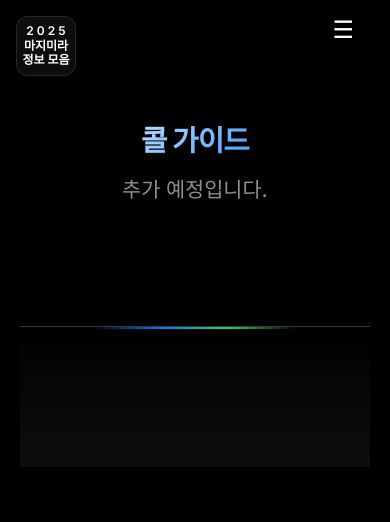
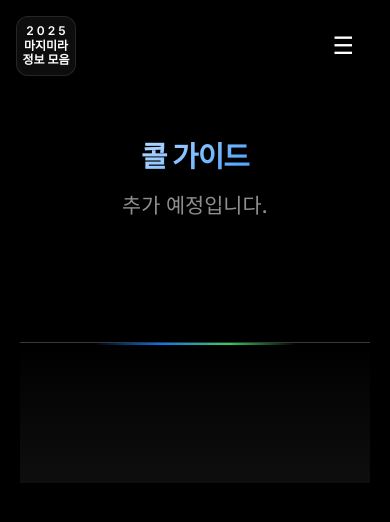
Before and after one commit to kuroka3/MM-Info, a Next.js app: page /call-guide in a window 390 px wide. Shown: the top 522 px of the page. Built offline with nearby package versions, Linux system fonts and the light colour scheme; a web font is replaced by a local one.

Commit message:
fix toggle ui

```diff
--- a/src/app/globals.css
+++ b/src/app/globals.css
@@ -839,9 +839,10 @@ body {
   .nav-toggle {
     display: flex;
     width: 100%;
+    height: 60px;
     align-items: center;
     justify-content: flex-end;
-    padding: 16px;
+    padding: 0 16px;
   }
 
   .nav-links {
@@ -850,7 +851,7 @@ body {
     width: 100%;
     background: var(--surface-secondary);
     border-top: 1px solid var(--border);
-    align-items: center;
+    align-items: stretch;
     max-height: 0;
     padding: 0 16px;
     overflow: hidden;
@@ -870,6 +871,13 @@ body {
     opacity: 1;
     visibility: visible;
     transform: translateY(0);
+  }
+
+  .nav-link {
+    display: block;
+    width: 100%;
+    padding: 8px 0;
+    text-align: center;
   }
 }
 
@@ -897,6 +905,7 @@ body {
     flex-direction: row;
     justify-content: space-between;
     align-items: center;
+    padding-top: 16px;
   }
 
   .top-bar .nav-bar {
--- a/src/components/NavBar.tsx
+++ b/src/components/NavBar.tsx
@@ -2,7 +2,7 @@
 
 import Link from 'next/link';
 import { usePathname } from 'next/navigation';
-import { useState } from 'react';
+import { useEffect, useState } from 'react';
 
 const links = [
   { href: '/setlist', label: '세트리스트' },
@@ -14,6 +14,9 @@ const links = [
 export default function NavBar() {
   const pathname = usePathname();
   const [isOpen, setIsOpen] = useState(false);
+  useEffect(() => {
+    setIsOpen(false);
+  }, [pathname]);
   if (pathname === '/') return null;
 
   return (
```
